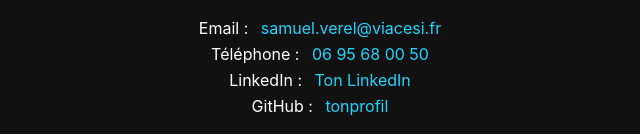
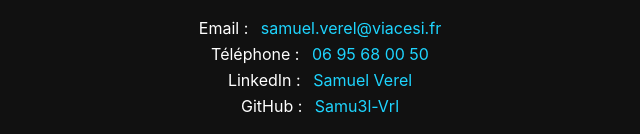
Before and after one commit to Samu3l-Vrl/Portfolio.github.io, a plain HTML site: page index.html in a window 1280 px wide. Shown: the part 2765-2899 px from the top of the page, 356-996 px from the left. Drawn offline with Linux system fonts and the light colour scheme.

Commit message:
ajout linkedin et github

```diff
--- a/index.html
+++ b/index.html
@@ -580,8 +580,8 @@
         <div class="footer-content">
             <p>Email : <a href="mailto:samuel.verel@viacesi.fr">samuel.verel@viacesi.fr</a></p>
             <p>Téléphone : <a href="tel:06 95 68 00 50">06 95 68 00 50</a></p>
-            <p>LinkedIn : <a href="https://www.linkedin.com/in/tonprofil" target="_blank">Ton LinkedIn</a></p>
-            <p>GitHub : <a href="https://github.com/tonprofil" target="_blank">tonprofil</a></p>
+            <p>LinkedIn : <a href="https://www.linkedin.com/in/samuel-verel-4b2a73306/" target="_blank">Samuel Verel</a></p>
+            <p>GitHub : <a href="https://github.com/Samu3l-Vrl" target="_blank">Samu3l-Vrl</a></p>
         </div>
     </footer>
 
```
